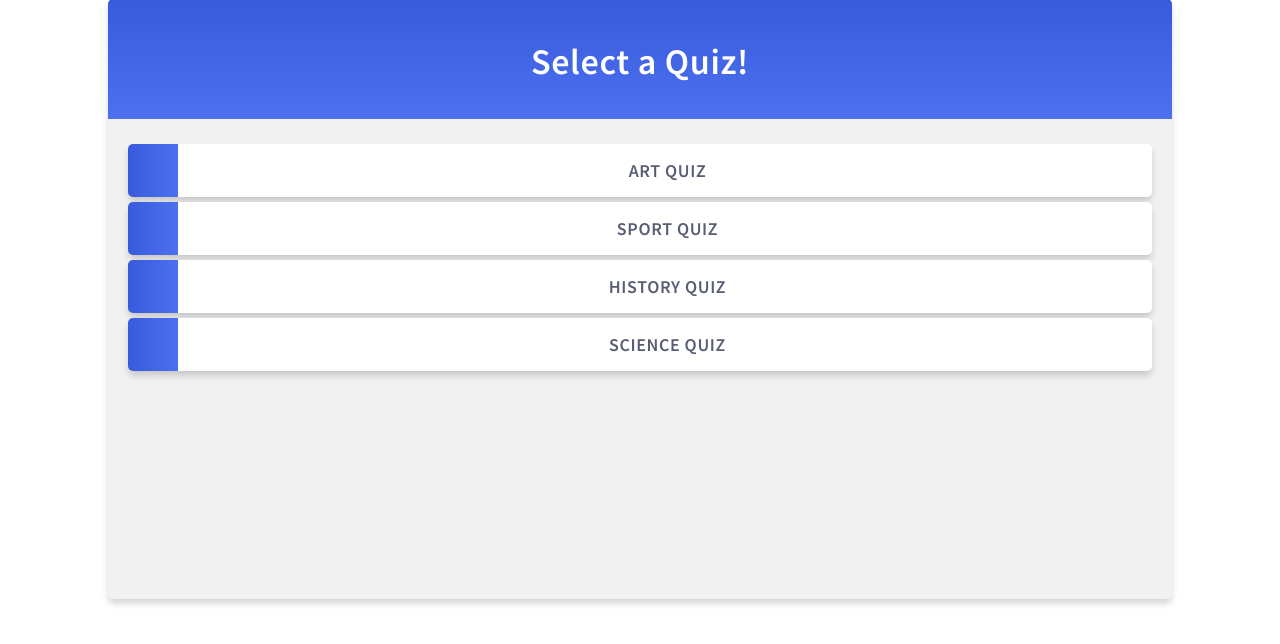
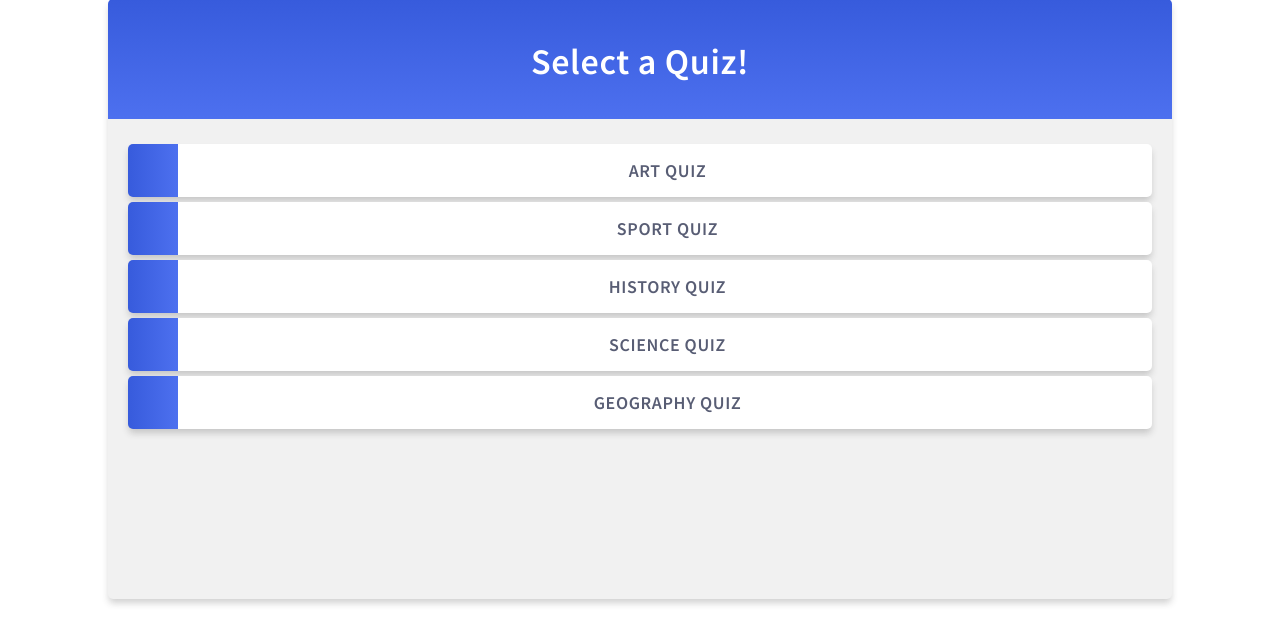
Before and after one commit to MikyleFourie/quiz_site, a Django app: page /qSelect/ in a window 1280 px wide. Shown: the part 64-708 px from the top of the page. Run offline with Django 5.2, Linux system fonts and the light colour scheme; the visitor is signed in with stand-in values (Sample User, id 1); some libraries are stand-ins or nearby versions.

Commit message:
geography quiz added

```diff
--- a/templates/userProfiles/quizSelection.html
+++ b/templates/userProfiles/quizSelection.html
@@ -23,6 +23,7 @@
     <li onclick="window.location = '../available_sessions/Sport/'">SPORT QUIZ</li>
     <li onclick="window.location = '../available_sessions/History/'">HISTORY QUIZ</li>
     <li onclick="window.location = '../available_sessions/Science/'">SCIENCE QUIZ</li>
+    <li onclick="window.location = '../available_sessions/Geography/'">GEOGRAPHY QUIZ</li>
 
     <!--<li onclick="window.location = '../quiz/Art/'">Art Quiz</li>
     <li onclick="window.location = '../quiz/Sport/'">Sport Quiz</li>
```
